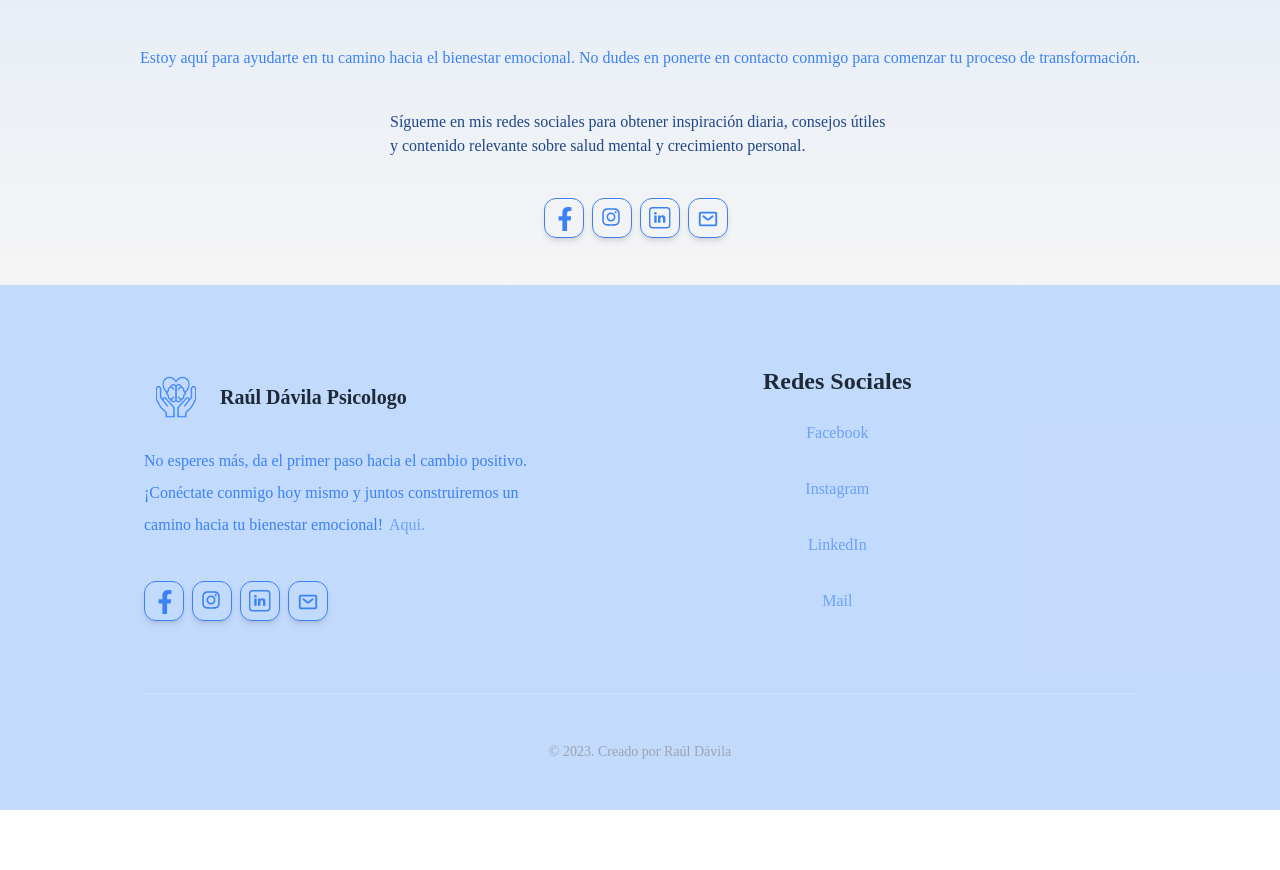
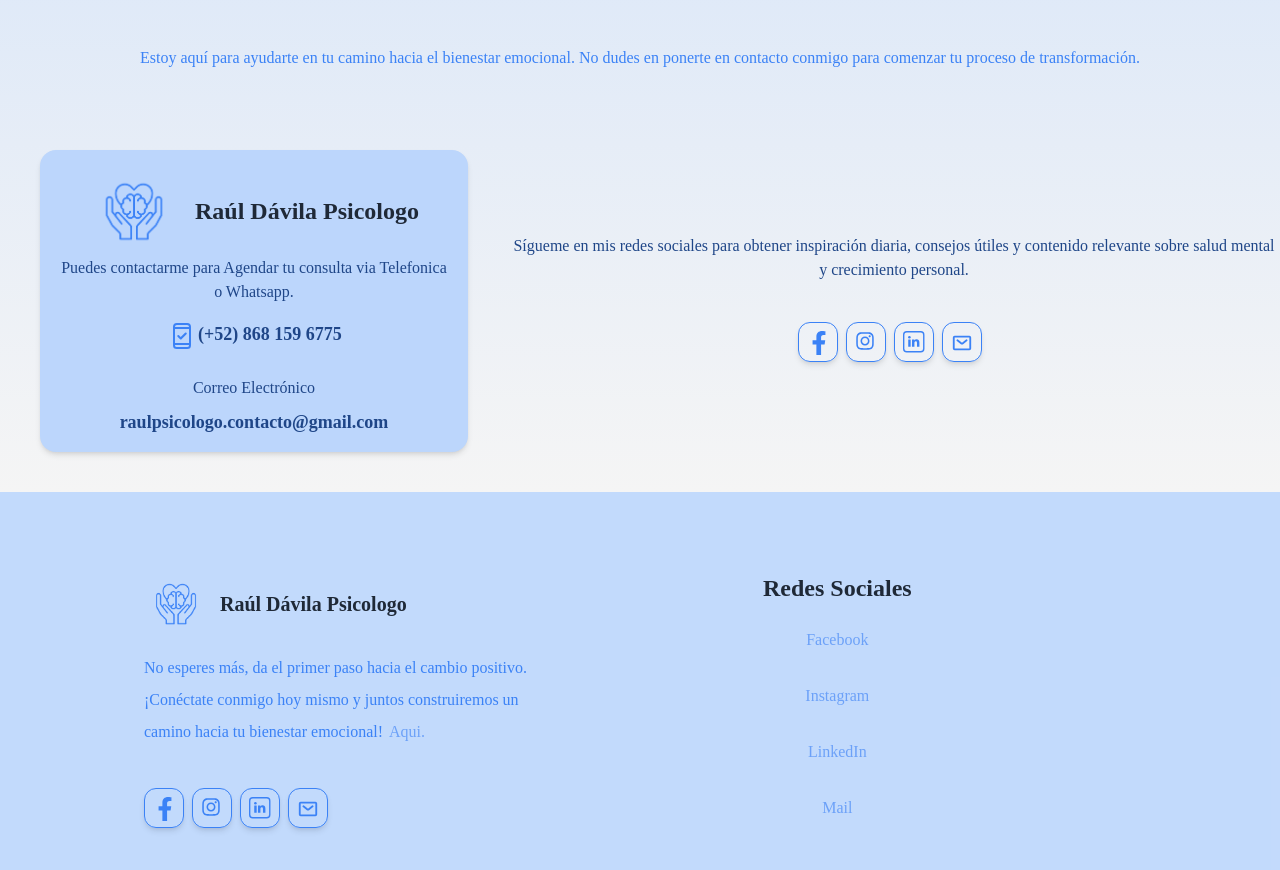
Before and after one commit to magoMercurio/raul-psicologo, a React (Vite) app: page / in a window 1280 px wide. Shown: the part 3134-4004 px from the top of the page. Before the commit the page ends 3964 px from the top, so only its background shows below. Built offline with nearby package versions, Linux system fonts and the light colour scheme; a web font is replaced by a local one.

Commit message:
add CardContact Component

```diff
--- /dev/null
+++ b/src/assets/icons/MobileIcon.jsx
@@ -0,0 +1,20 @@
+const MobileIcon = () => {
+  return (
+  <svg
+    className="w-8 h-8"
+    viewBox="0 0 32 32"
+    fill="#3B82F6"
+    xmlns="http://www.w3.org/2000/svg"
+  >
+
+    <g id="SVGRepo_bgCarrier" stroke-width="0"/>
+
+    <g id="SVGRepo_tracerCarrier" stroke-linecap="round" stroke-linejoin="round"/>
+
+    <g id="SVGRepo_iconCarrier"> <title/> <g data-name="Layer 5" id="Layer_5"> <path d="M21.15,3H10.85A3.86,3.86,0,0,0,7,6.85v18.3A3.86,3.86,0,0,0,10.85,29h10.3A3.86,3.86,0,0,0,25,25.15V6.85A3.86,3.86,0,0,0,21.15,3ZM10.85,5h10.3A1.85,1.85,0,0,1,23,6.85V7H9V6.85A1.85,1.85,0,0,1,10.85,5ZM23,25.15A1.85,1.85,0,0,1,21.15,27H10.85A1.85,1.85,0,0,1,9,25.15V25H23ZM9,23V9H23V23Z"/> <path d="M19,12.79l-4.29,4.3L13,15.29a1,1,0,0,0-1.42,1.42l2.5,2.5a1,1,0,0,0,1.42,0l5-5A1,1,0,0,0,19,12.79Z"/> </g> </g>
+
+  </svg>
+  )
+}
+
+export default MobileIcon
--- /dev/null
+++ b/src/components/CardContact/index.jsx
@@ -0,0 +1,36 @@
+import MobileIcon from "../../assets/icons/MobileIcon"
+import Logo from '../../assets/imgs/logo.png'
+
+
+
+
+const CardContact = ({ nombre, email, telLink, tel }) => {
+
+
+  return (
+    <div className=" contact-direct-container flex flex-col justify-center items-center  my-10 mx-10 p-4 bg-customLightBg1 shadow-md rounded-2xl">
+    <div className=" logo-container flex justify-start items-center ">
+          <div>
+            <img src={Logo} alt="Logo" className="w-[90px] h-[90px] object-contain mr-4" />
+          </div>
+            <span className="font-['openSans'] font-bold text-2xl " >{ nombre }</span>
+        </div>
+        <div>
+          <div className="text-customLightBg3 text-center mb-4">
+            Puedes contactarme para Agendar tu consulta via Telefonica o Whatsapp.
+          </div>
+          <div className="text-customLightBg3 text-center text-lg font-bold flex flex-row justify-center hover:text-customLightBg3Hover cursor-pointer" >
+          <MobileIcon />
+          <a href={`tel:${ telLink }`}>(+52) 868 159 6775</a>
+          </div>
+          <p className=" text-customLightBg3 text-center mt-6 "> Correo Electrónico
+          <p className="mt-2 ">
+          <a className="text-customLightBg3 text-lg font-bold hover:text-customLightBg3Hover cursor-pointer" href={`mailto:${ email }?subject=Consulta%20`}>{ email }</a></p>
+          </p>
+        </div>
+
+    </div>
+  )
+}
+
+export default CardContact
--- a/src/components/Contacto/index.jsx
+++ b/src/components/Contacto/index.jsx
@@ -1,15 +1,18 @@
 import { motion } from "framer-motion"
-import Form from '../Form'
+/* import Form from '../Form' */
 
 import InstagramIcon from '../../assets/icons/InstagramIcon'
 import FacebookIcon from '../../assets/icons/FacebookIcon'
 import LinkedinIcon from '../../assets/icons/LinkedinIcon.jsx'
 import mailIcon from '../../assets/icons/envelope.svg'
+/* import Logo from '../../assets/imgs/logo.png'
+import MobileIcon from '../../assets/icons/MobileIcon' */
+import CardContact from "../CardContact"
 
 const Contacto = () => {
   return (
     <>
-    <section id="contacto" className="mt-20">
+    <section id="contacto" className="mt-20 w-full">
       <motion.div
       initial={{ opacity: 0 }}
       whileInView={{ opacity: 1 }}
@@ -18,13 +21,12 @@ const Contacto = () => {
     >
       <h2 className="custom-block-big-title text-customLightBg3 flex flex-col justify-center items-center mt-48 mb-10 " >Contacto</h2>
       <p className="flex flex-col justify-center items-center mb-10 mx-10">
-        <span className="text-customPrimary text-center">Estoy aquí para ayudarte en tu camino hacia el bienestar emocional. No dudes en ponerte en contacto conmigo para comenzar tu proceso de transformación.</span>
+        <span className="text-customPrimary text-center break-words">Estoy aquí para ayudarte en tu camino hacia el bienestar emocional. No dudes en ponerte en contacto conmigo para comenzar tu proceso de transformación.</span>
       </p>
-      <div className="flex flex-col justify-around items-center md:flex-row mt-10 mx-10">
-        <div className="flex flex-col justify-center items-center md:w-1/2 mb-10">
-          <p className="text-customLightBg3 break-words ">Sígueme en mis redes sociales para obtener inspiración diaria, consejos útiles y contenido relevante sobre salud mental y crecimiento personal.</p>
-          <div className="w-fit mx-auto lg:mx-0 gap-4 mt-10">
-
+      <div className="container w-full flex flex-col-reverse md:flex-row-reverse m-auto ">
+        <div className="socials flex flex-col justify-center items-center mt-10 mb-10">
+          <p className="text-customLightBg3 break-words text-center ">Sígueme en mis redes sociales para obtener inspiración diaria, consejos útiles y contenido relevante sobre salud mental y crecimiento personal.</p>
+          <div className="w-fit  gap-4 mt-10">
                 <a
                   className="inline-block w-10  h-10 mr-2 p-2 custom-border-gray bg-customDarkBg2   hover:bg-customLightBg3Hover rounded-xl shadow-md"
                   href="https://www.facebook.com/raul.consciencia"
@@ -56,9 +58,18 @@ const Contacto = () => {
                   <img src={mailIcon} alt="mail" className="w-6 h-6"/>
                 </a>
               </div>
+
         </div>
+      <CardContact
+        key="contact"
+        nombre="Raúl Dávila Psicologo"
+        email="raulpsicologo.contacto@gmail.com"
+        telLink="+528681596775"
+        tel="(+52) 868 159 6775"
+
+      />
+      </div>
       {/* <Form /> Disabled for now*/}
-      </div>
       </motion.div>
     </section>
     </>
```
Also changed, not shown: src/assets/icons/mobile-phone-protection-svgrepo-com.svg (added).
